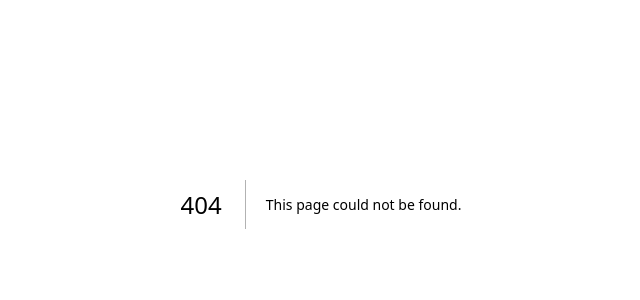
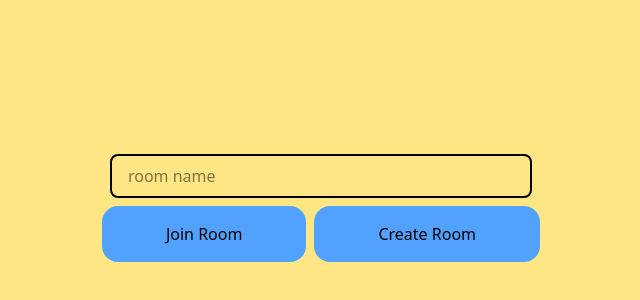
Before and after one commit to varshitha-besthu/Excalidraw, a Next.js app in the folder apps/excalidraw-frontend/: page /CreateRoom in a window 1280 px wide. Before the commit this address had no page. Shown: the part 196-496 px from the top of the page, without its empty margins (319-959 px from the left). Built offline with nearby package versions, Linux system fonts and the light colour scheme.

Commit message:
Added the create room and join room pages and linked signin signup with canvas

```diff
--- /dev/null
+++ b/apps/excalidraw-frontend/app/CreateRoom/page.tsx
@@ -0,0 +1,69 @@
+"use client"
+
+import Button from "@/components/Button";
+import Input from "@/components/Input";
+import { HTTP_BACKEND } from "@/config";
+import axios from "axios";
+import { Fascinate } from "next/font/google";
+import { headers } from "next/headers";
+import { useRouter } from "next/navigation";
+import { useState } from "react";
+
+export default function CreateRoom(){
+    const [slug, setSlug] = useState("");
+    const router = useRouter()
+
+    const [isJoin, setisJoin] = useState("create");
+
+    function handleJoin(){
+        return <div>
+            <div className="flex justify-center items-center w-screen h-screen">
+                <div>
+                    <div className="text-2xl font-bold ml-2">Enter Room Name</div>
+                    <div className="min-w-80 max-w-80">
+                        <Input type="text" placeholder="room name" onChange={(e) => setSlug(e.target.value)}/>
+                        <Button onClick={handleOnClick}>Submit</Button>
+                    </div>
+                </div>
+
+            </div>
+        </div>
+    }
+    async function handleOnClick() {
+        let res;
+        let roomId;
+        console.log("the slug is",slug)
+        if(isJoin === "join"){
+            res = await axios.get(`${HTTP_BACKEND}/room/${slug}`)
+            roomId = res.data.room.id;
+
+        }else{
+            res = await axios.post(`${HTTP_BACKEND}/room`, {slug: slug}, {
+                headers: {
+                    "authorization": localStorage.getItem('token')
+                }
+            })
+            roomId = res.data.roomId
+        }
+        console.log(roomId);
+        router.push(`/canvas/${roomId}`);
+
+    }
+    return <div className="w-screen h-screen flex justify-center items-center gap-2 bg-amber-200">
+        <div>
+            <Input type="text" placeholder="room name" onChange={(e) => setSlug(e.target.value)}/>
+            <div className="flex gap-2">
+                <Button onClick={(e) => {
+                    setisJoin("join")
+                    handleOnClick()
+                }}>Join Room</Button>
+                <Button onClick={(e) => {
+                    setisJoin("create")
+                    handleOnClick()
+                }}>Create Room</Button>
+            </div>
+        </div>
+
+
+    </div>
+}
--- a/apps/excalidraw-frontend/app/canvas/[roomId]/page.tsx
+++ b/apps/excalidraw-frontend/app/canvas/[roomId]/page.tsx
@@ -1,9 +1,6 @@
 
 
 import RoomCanvas from "@/components/RoomCanvas";
-import { initDraw } from "@/draw";
-import { useEffect, useRef } from "react"
-import { start } from "repl";
 
 
 export default async function CanvasPage({params}: {
--- a/apps/excalidraw-frontend/components/AuthPage.tsx
+++ b/apps/excalidraw-frontend/components/AuthPage.tsx
@@ -1,26 +1,81 @@
-"use client"
-import Link from "next/link";
+"use client";
 import Button from "./Button";
 import Input from "./Input";
-export function AuthPage({ isSignin }: {
-    isSignin: boolean
-}) {
-    return <div className="w-screen h-screen flex justify-center items-center">
-        <div className="p-8 m-2 bg-white rounded text-black ">
-            <div className="flex justify-center text-2xl font-bold">{isSignin? "Signin" : "Signup"}</div>
-            <div>
-                <Input type="text" placeholder="email" />
-            </div>
-            <div>
-                <Input type="password" placeholder="password" />
-            </div>
-            <Link href={isSignin? "/" : "/signin"}>
-                <Button>
-                    {isSignin ? "Signin" : "Signup"}
-                </Button>
-            </Link>
+import { useState } from "react";
+import axios from "axios";
+import { HTTP_BACKEND } from "@/config";
+import { useRouter } from "next/navigation";
 
+export function AuthPage({ isSignin }: { isSignin: boolean }) {
+  const [email, setEmail] = useState("");
+  const [password, setPassword] = useState("");
 
+  const router = useRouter();
+
+  async function handleOnClick() {
+    if (!email || !password) {
+      alert("Please enter both email and password.");
+      return;
+    }
+
+    const endpoint = isSignin ? "signin" : "signup";
+
+    try {
+      let res;
+      if(isSignin){
+        res = await axios.post(`${HTTP_BACKEND}/${endpoint}`, {
+          username: email,
+          password,
+        });
+      }else{
+         res = await axios.post(`${HTTP_BACKEND}/${endpoint}`, {
+          username: email,
+          password,
+          name:"pushpalatha"
+        });
+      }
+
+      console.log("Response:", res.data);
+
+      if (isSignin) {
+        localStorage.setItem("token", res.data.token);
+        router.push("/CreateRoom");
+      } else {
+        router.push("/signin");
+      }
+    } catch (err: any) {
+      console.error("Authentication failed:", err?.response?.data || err.message);
+      alert(err?.response?.data?.message || "Something went wrong");
+    }
+  }
+
+  return (
+    <div className="w-screen h-screen flex justify-center items-center">
+      <div className="p-8 m-2 bg-amber-200 rounded-2xl text-black border border-black">
+        <div className="flex justify-center text-2xl font-bold mb-4">
+          {isSignin ? "Signin" : "Signup"}
         </div>
+
+        <div className="mb-4">
+          <Input
+            type="text"
+            placeholder="Email"
+            onChange= {(e: React.ChangeEvent<HTMLInputElement>) => setEmail(e.target.value)}
+          />
+        </div>
+
+        <div className="mb-4">
+          <Input
+            type="password"
+            placeholder="Password"
+            onChange ={(e: React.ChangeEvent<HTMLInputElement>) => setPassword(e.target.value)}
+          />
+        </div>
+
+        <Button onClick={handleOnClick}>
+          {isSignin ? "Signin" : "Signup"}
+        </Button>
+      </div>
     </div>
+  );
 }
--- a/apps/excalidraw-frontend/components/Button.tsx
+++ b/apps/excalidraw-frontend/components/Button.tsx
@@ -1,8 +1,11 @@
-export default function Button({children} :{
+import { MouseEventHandler } from "react";
+
+export default function Button({children, onClick} :{
     children: React.ReactNode;
+    onClick: MouseEventHandler
 }){
 
     return <div className="flex justify-center">
-        <button className="bg-blue-400 px-16 py-4 rounded-2xl ">{children}</button>
+        <button className="bg-blue-400 px-16 py-4 rounded-2xl hover:bg-blue-300" onClick={onClick}>{children}</button>
     </div>
 }
--- a/apps/excalidraw-frontend/components/Input.tsx
+++ b/apps/excalidraw-frontend/components/Input.tsx
@@ -1,8 +1,24 @@
-export default function Input({type, placeholder} : {
-    type: string,
-    placeholder: string
-}){
-    return <div className="border-2 m-2 rounded-lg px-4 py-2">
-        <input type={type} placeholder={placeholder}/>
+import { forwardRef } from "react";
+
+const Input = forwardRef(function Input(
+  { type, placeholder, onChange }: {
+    type: string;
+    placeholder: string;
+    onChange?: (e: React.ChangeEvent<HTMLInputElement>) => void;
+  },
+  ref: React.Ref<HTMLInputElement>
+) {
+  return (
+    <div className="border-2 m-2 rounded-lg px-4 py-2">
+      <input
+        type={type}
+        ref={ref}
+        placeholder={placeholder}
+        onChange={onChange}
+        className="outline-none w-full"
+      />
     </div>
-}
+  );
+});
+
+export default Input;
--- a/apps/excalidraw-frontend/draw/Game.ts
+++ b/apps/excalidraw-frontend/draw/Game.ts
@@ -209,7 +209,7 @@ export class Game{
                     endY : this.endY
                 }
             }else if(this.selectedTool === "eraser"){
-                alert("fuck off")
+                // alert("fuck off")
             }
 
             if (!shape) {
@@ -319,7 +319,7 @@ export class Game{
                             }
                             //@ts-ignore
                             this.deleteShape(s.id);
-                            alert("deleting the circle ")
+                            // alert("deleting the circle ")/
                             return false
                         }
 
```
Also changed, not shown: 1 other file (tests, documents, lock files or other folders).
